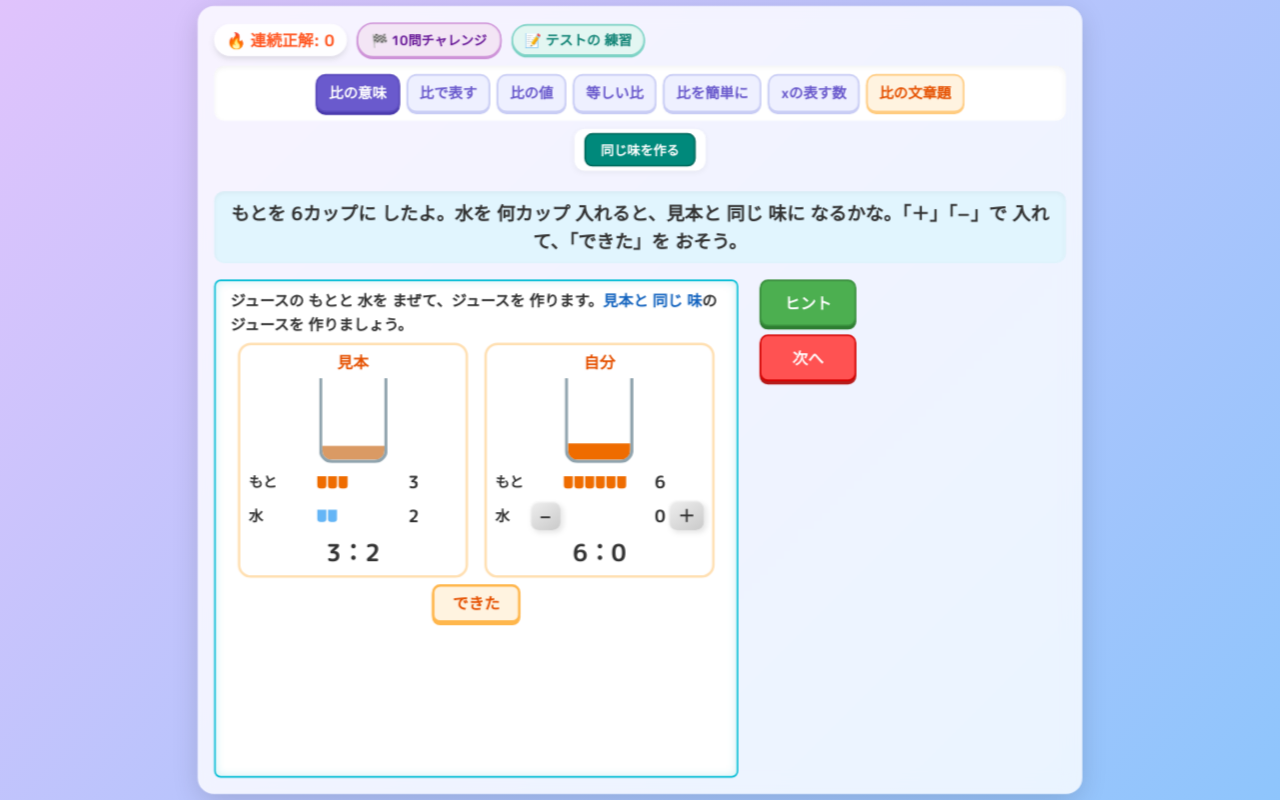
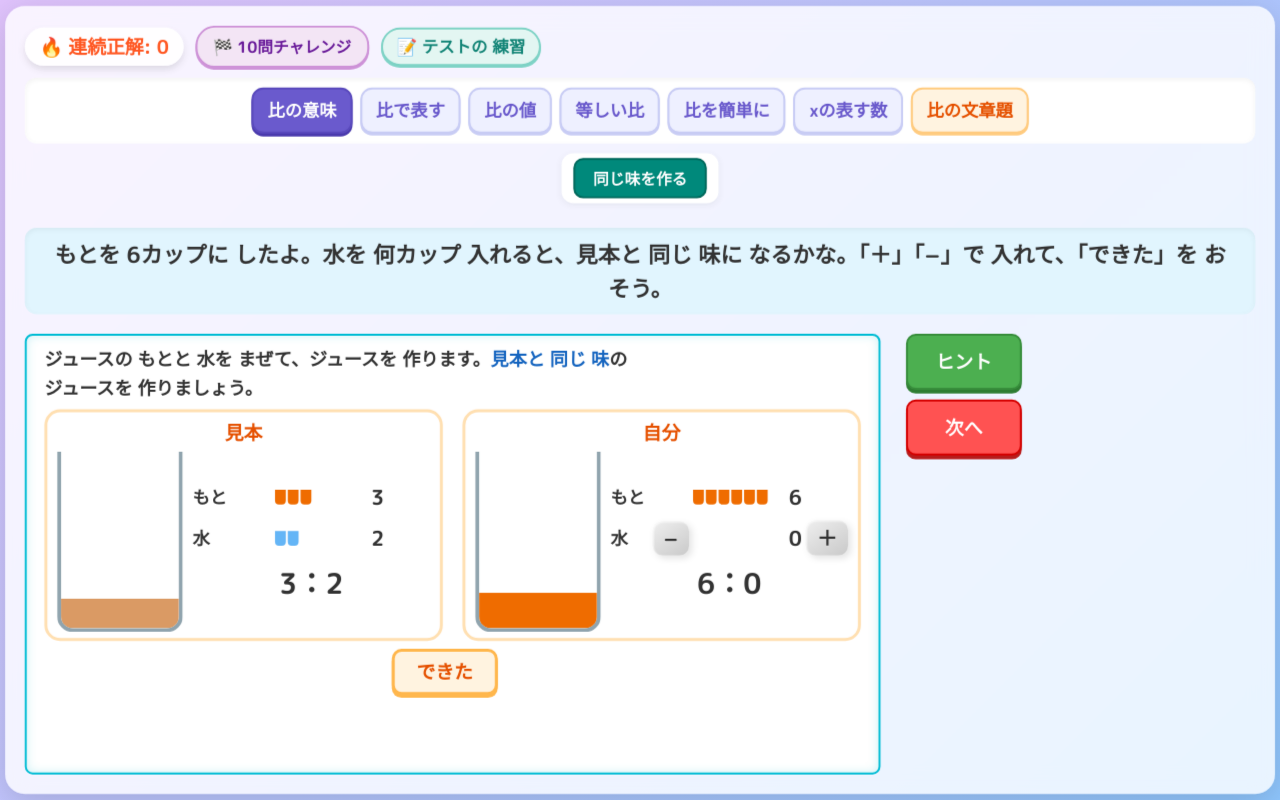
Before and after one commit to byakusen/jgeo.hi, a plain HTML site: page index.html in a window 1280 px wide. Both pictures are taken after a click on the button "比の意味". Drawn offline with nearby package versions, Linux system fonts and the light colour scheme.

Commit message:
Add files via upload

```diff
--- a/index.html
+++ b/index.html
@@ -53,7 +53,7 @@
         box-shadow: 0 8px 32px rgba(0,0,0,0.15);
         padding: 20px;
         width: 98%;
-        max-width: 1040px; /* 10列グリッド＋右側にボタン・テンキー */
+        max-width: 1300px; /* 10列グリッド＋右側にボタン・テンキー */
         display: flex;
         flex-direction: column;
         gap: 20px;
@@ -820,11 +820,13 @@
     .mx-wrap { display: flex; gap: 20px; justify-content: center; flex-wrap: wrap; }
     .mx-side { display: flex; flex-direction: column; align-items: center; gap: 5px; background: #fff; border: 3px solid #ffe0b2; border-radius: 16px; padding: 6px 10px; }
     .mx-title { font-size: 1.2rem; color: #e65100; }
-    .mx-glass { width: 76px; height: 100px; border: 4px solid #90a4ae; border-top: none; border-radius: 0 0 16px 16px; position: relative; background: rgba(255,255,255,0.7); overflow: hidden; }
+    .mx-body { display: flex; align-items: center; gap: 10px; }
+    .mx-info { display: flex; flex-direction: column; align-items: center; gap: 6px; }
+    .mx-glass { width: 120px; height: 180px; border: 4px solid #90a4ae; border-top: none; border-radius: 0 0 16px 16px; position: relative; background: rgba(255,255,255,0.7); overflow: hidden; }
     .mx-fill { position: absolute; left: 0; right: 0; bottom: 0; height: 0; transition: height 0.4s, background 0.4s; }
     .mx-row { display: flex; align-items: center; gap: 4px; font-size: 1.1rem; }
     .mx-lab { width: 2.2em; }
-    .mx-cups { display: flex; flex-wrap: wrap; gap: 2px; width: 91px; min-height: 15px; align-content: center; }
+    .mx-cups { display: flex; flex-wrap: wrap; gap: 2px; width: 78px; min-height: 15px; align-content: center; }
     .mx-cups i { display: block; width: 11px; height: 15px; border-radius: 0 0 4px 4px; }
     .mx-cups i.j { background: #ef6c00; }
     .mx-cups i.w { background: #64b5f6; }
@@ -858,7 +860,8 @@
         .hi-choices { gap: 8px; padding: 8px; }
         .hi-tape, .hi-tape-wrap { width: 300px; }
         .mx-wrap { gap: 8px; }
-        .mx-glass { height: 80px; }
+        .mx-body { flex-direction: column; }
+        .mx-glass { width: 100px; height: 130px; }
     }
 </style>
 </head>
@@ -1864,15 +1867,14 @@ function mixLay(P, Q, k1, k2) {
         sig: `imi1:${P}:${Q}:${k1}:${k2}`,
         html: `<div class="hi-q">ジュースの もとと 水を まぜて、ジュースを 作ります。<span class="hi-ask">見本と 同じ 味</span>の ジュースを 作りましょう。</div>
                <div class="mx-wrap">
-                 <div class="mx-side"><div class="mx-title">見本</div><div class="mx-glass"><div class="mx-fill" id="mxF0"></div></div>
-                   ${row(false, 'j', 'もと', P)}${row(false, 'w', '水', Q)}<div class="mx-ratio">${P}：${Q}</div></div>
-                 <div class="mx-side" id="mxSelf"><div class="mx-title">自分</div><div class="mx-glass"><div class="mx-fill" id="mxF1"></div></div>
-                   ${row(true, 'j', 'もと')}${row(true, 'w', '水')}<div class="mx-ratio" id="mxR1"></div></div>
+                 <div class="mx-side"><div class="mx-title">見本</div><div class="mx-body"><div class="mx-glass"><div class="mx-fill" id="mxF0"></div></div>
+                   <div class="mx-info">${row(false, 'j', 'もと', P)}${row(false, 'w', '水', Q)}<div class="mx-ratio">${P}：${Q}</div></div></div></div>
+                 <div class="mx-side" id="mxSelf"><div class="mx-title">自分</div><div class="mx-body"><div class="mx-glass"><div class="mx-fill" id="mxF1"></div></div>
+                   <div class="mx-info">${row(true, 'j', 'もと')}${row(true, 'w', '水')}<div class="mx-ratio" id="mxR1"></div></div></div></div>
                </div>
-               <div class="hi-fbtns"><button type="button" class="hi-fbtn ok" id="mxOk" data-k="ok">できた</button></div>
-               <div class="hi-line" id="mxRec" style="color:#d32f2f;min-height:1.5em"></div>
+               <div class="hi-fbtns" style="align-items:center"><button type="button" class="hi-fbtn ok" id="mxOk" data-k="ok">できた</button><span class="hi-line" id="mxRec" style="color:#d32f2f"></span></div>
                <div class="hi-later" id="mxHint" style="font-size:1.1rem;color:#1565c0"></div>
-               <div class="hi-work hi-later" id="hiWork">比が 等しいと、同じ 味（こさ）に なる。${P}：${Q} ＝ ${J1}：${W1} ＝ ${J2}：${W2}（比の値は どれも ${VAL(P, Q)}）</div>`,
+               <div class="hi-work hi-later" id="hiWork" style="max-width:none">比が 等しいと、同じ 味（こさ）に なる。${P}：${Q} ＝ ${J1}：${W1} ＝ ${J2}：${W2}（比の値は どれも ${VAL(P, Q)}）</div>`,
         slots: [],
         makeStates: () => [
             { text: `もとを ${J1}カップに したよ。水を 何カップ 入れると、見本と 同じ 味に なるかな。「＋」「−」で 入れて、「できた」を おそう。`, type: 'mix', step: 0 },
```
